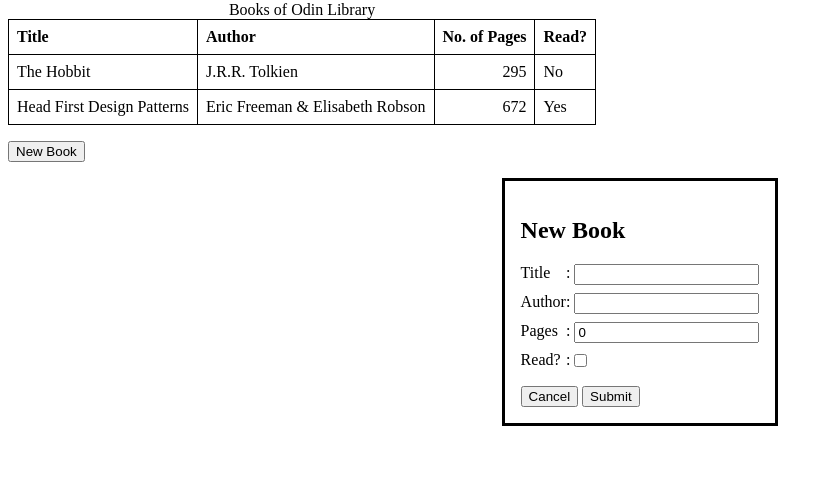
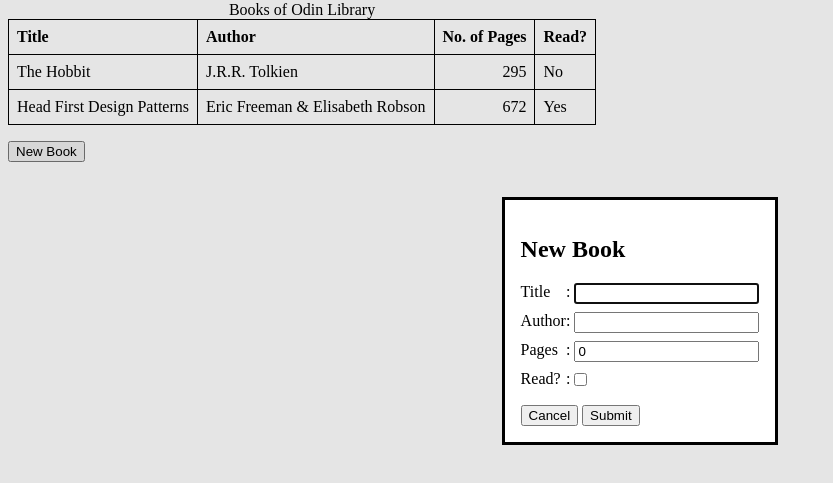
Before and after one commit to aquibulhaq/odin-library, a plain HTML site: page index.html in a window 1280 px wide. Both pictures are taken after a click on the button "New Book". Shown: the part 79-562 px from the top of the page, without its empty margins (0-833 px from the left). Drawn offline with Linux system fonts and the light colour scheme.

Commit message:
Make dialog modal and wire up New Book button

```diff
--- a/index.html
+++ b/index.html
@@ -30,7 +30,7 @@
     <button class="new-book">New Book</button>
   </p>
 
-  <dialog open>
+  <dialog>
     <form>
       <h2>New Book</h2>
 
--- a/script.js
+++ b/script.js
@@ -1,5 +1,7 @@
 const myLibrary = [];
 const tbody = document.querySelector('tbody');
+const newBookBtn = document.querySelector('.new-book');
+const dialog = document.querySelector('dialog');
 
 function Book(title, author, pages, read) {
   if (!new.target)
@@ -44,3 +46,7 @@ addBookToLibrary('The Hobbit', 'J.R.R. Tolkien', 295, false);
 addBookToLibrary('Head First Design Patterns', 'Eric Freeman & Elisabeth Robson', 672, true);
 
 myLibrary.forEach(displayBookinTable);
+
+newBookBtn.addEventListener('click', () => {
+  dialog.showModal();
+});
```
